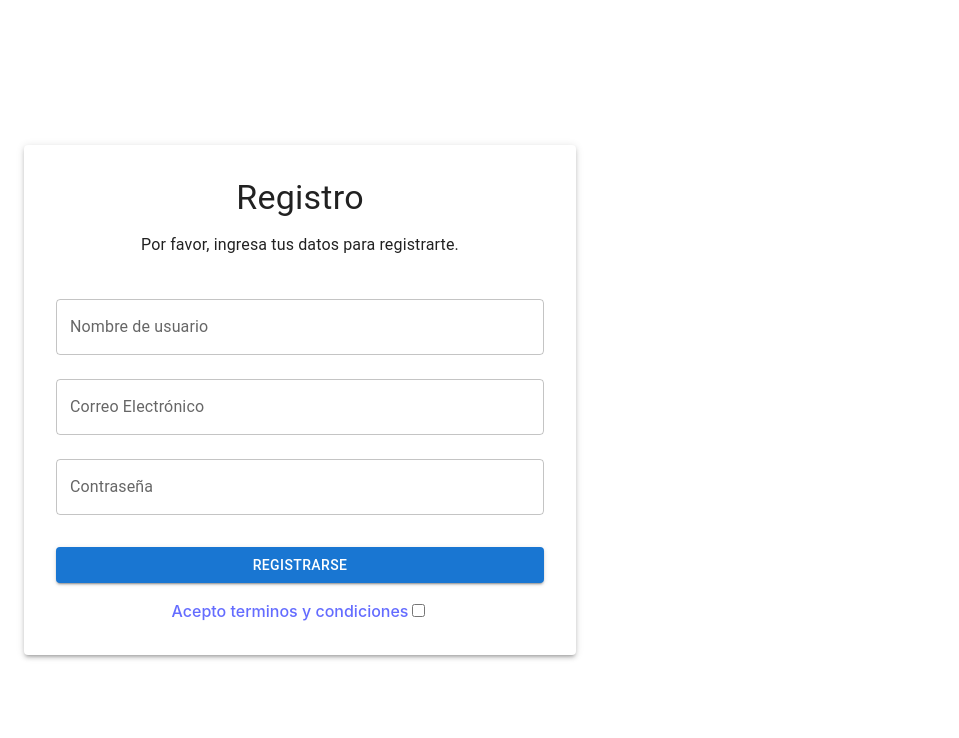
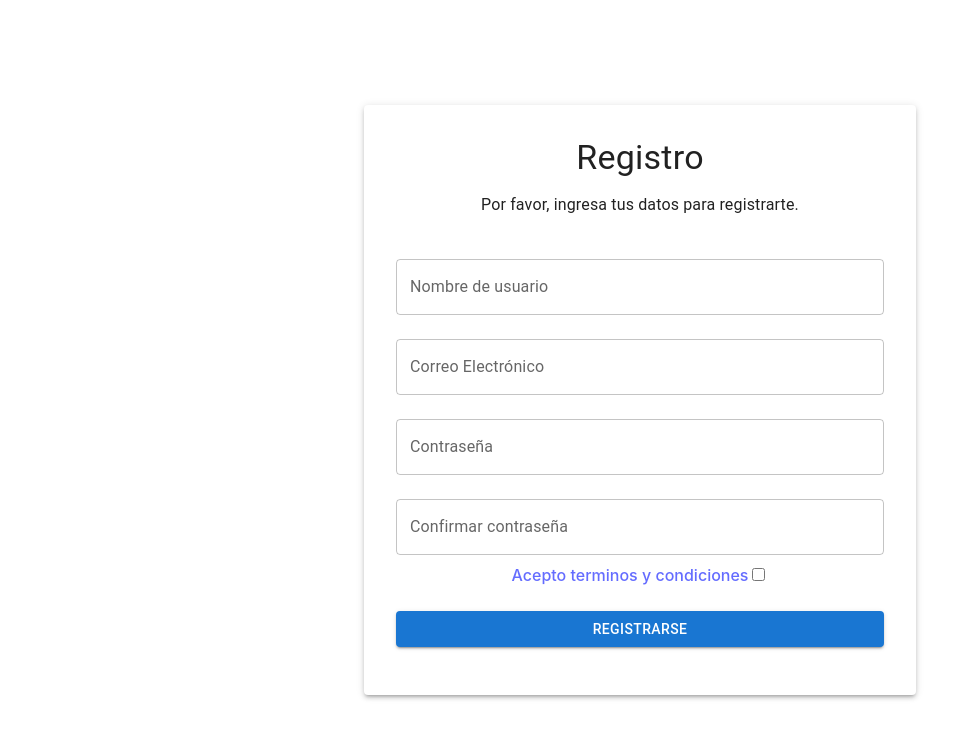
Before and after one commit to camilopulgarin/bingo-web, a React (Vite) app: page /register in a window 1280 px wide. Shown: the top 738 px of the page, without its empty margins (0-959 px from the left). Built offline with nearby package versions, Linux system fonts and the light colour scheme.

Commit message:
validacion con yup register form

```diff
--- a/src/index.css
+++ b/src/index.css
@@ -25,7 +25,7 @@ a:hover {
 body {
   margin: 0;
   display: flex;
-  place-items: center;
+  place-content: center;
   min-width: 320px;
   min-height: 100vh;
 }
--- a/src/pages/login/components/loginForm.jsx
+++ b/src/pages/login/components/loginForm.jsx
@@ -10,13 +10,13 @@ const LoginForm = ({ onSubmit }) => {
   } = useForm();
 
   return (
-    <Box component="form" onSubmit={handleSubmit(onSubmit)} noValidate>
+    < Box component="form" onSubmit={handleSubmit(onSubmit)} noValidate >
       <Controller
         name="email"
         control={control}
         defaultValue=""
         rules={{ required: 'El correo electrónico es requerido' }}
-        render={({ field }) => (
+        render={ ({ field }) => (
           <TextField
             {...field}
             label="Correo Electrónico"
--- a/src/pages/register/components/registerForm.jsx
+++ b/src/pages/register/components/registerForm.jsx
@@ -1,19 +1,35 @@
 import React from 'react';
 import { useForm, Controller } from 'react-hook-form';
 import { TextField, Button, Box, Typography } from '@mui/material';
+import * as Yup from 'yup';
+import { yupResolver } from '@hookform/resolvers/yup';
+
+const schema = Yup.object().shape({
+  user: Yup.string().required('El nombre de usuario es requerido'),
+  email: Yup.string().email('El correo electrónico debe ser válido').required('El correo electrónico es requerido'),
+  password: Yup.string()
+    .min(8, 'La contraseña debe tener al menos 8 caracteres')
+    .required('La contraseña es requerida'),
+  confirmPassword: Yup.string()
+    .oneOf([Yup.ref('password'), null], 'Las contraseñas no coinciden')
+    .required('La confirmación de la contraseña es requerida'),
+  terms: Yup.bool().oneOf([true], 'Debes aceptar los términos y condiciones').required('Debes aceptar los términos y condiciones'),
+});
 const RegisterForm = ({ onSubmit }) => {
   const {
     handleSubmit,
     control,
     formState: { errors },
-  } = useForm();
+  } = useForm({
+    resolver: yupResolver(schema)
+  });
   return (
-    <Box component="form" onSubmit={handleSubmit(onSubmit)} noValidate>
-          <Controller
-        name="userName"
+    < Box component="form" onSubmit={handleSubmit(onSubmit)} noValidate >
+      <Controller
+        name="user"
         control={control}
         defaultValue=""
-        rules={{ required: 'El nombre de usuario es requerido' }}
+
         render={({ field }) => (
           <TextField
             {...field}
@@ -21,8 +37,8 @@ const RegisterForm = ({ onSubmit }) => {
             variant="outlined"
             fullWidth
             margin="normal"
-            error={!!errors.email}
-            helperText={errors.email?.message}
+            error={!!errors.user}
+            helperText={errors.user?.message}
           />
         )}
       />
@@ -61,7 +77,30 @@ const RegisterForm = ({ onSubmit }) => {
           />
         )}
       />
-      <Button
+      <Controller
+        name="confirmPassword"
+        control={control}
+        defaultValue=""
+        rules={{ required: 'La contraseña es requerida' }}
+        render={({ field }) => (
+          <TextField
+            {...field}
+            label="Confirmar contraseña"
+            type="password"
+            variant="outlined"
+            fullWidth
+            margin="normal"
+            error={!!errors.confirmPassword}
+            helperText={errors.confirmPassword?.message}
+          />
+        )}
+      />
+
+     <Box textAlign="center" >
+        <a>Acepto terminos y condiciones</a>
+        <input type="checkbox" />
+     </Box>
+     <Button
         type="submit"
         fullWidth
         variant="contained"
@@ -70,11 +109,7 @@ const RegisterForm = ({ onSubmit }) => {
       >
         Registrarse
       </Button>
-     <Box textAlign="center" >
-        <a>Acepto terminos y condiciones</a>
-        <input type="checkbox" />
-     </Box>
-    </Box>
+  </Box>
   );
 };
 export default RegisterForm;
```
Also changed, not shown: src/App.css (line endings or trailing spaces), src/pages/register/components/registerHeader.jsx (line endings or trailing spaces), src/pages/register/index.jsx (line endings or trailing spaces), src/routes/Approutes.jsx (line endings or trailing spaces).
